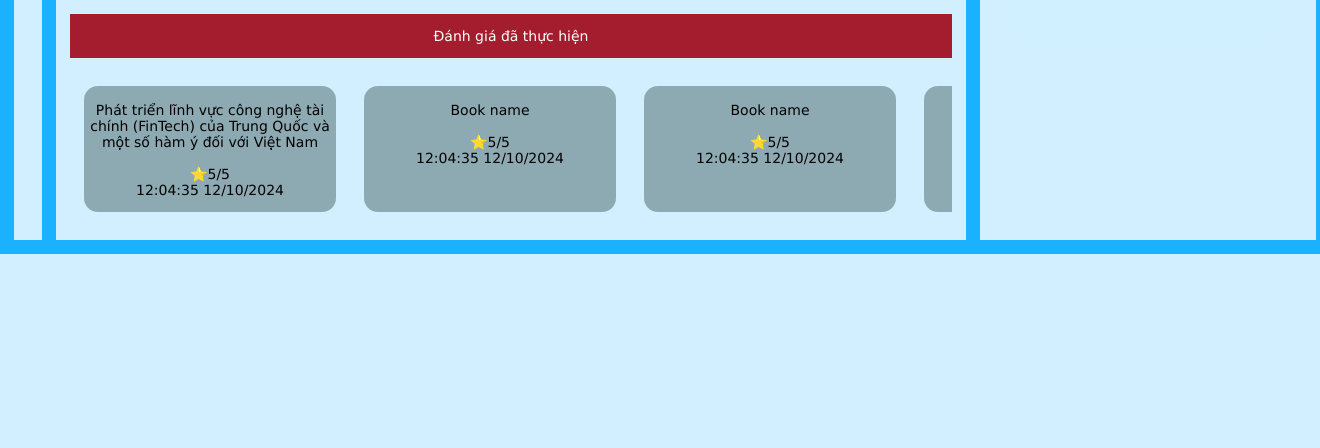
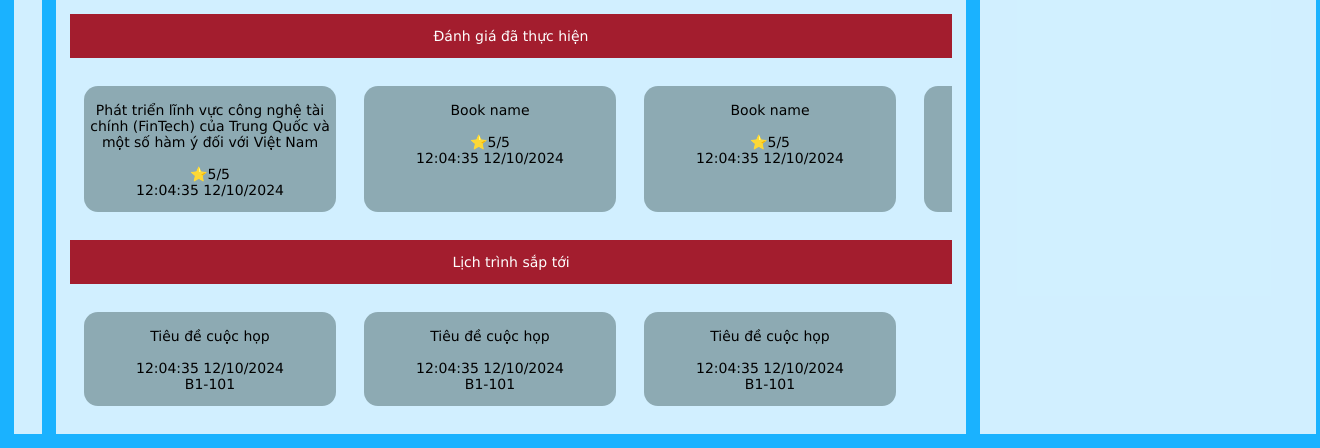
Before and after one commit to hkgkhanh/HUSTLib, a Flask app: page /profile_temp_page in a window 1320 px wide. Shown: the part 1483-1931 px from the top of the page. Before the commit the page ends 1737 px from the top, so only its background shows below. Run offline with Flask 3, Linux system fonts and the light colour scheme; some libraries are stand-ins or nearby versions; some web fonts are replaced.

Commit message:
update group.html

```diff
--- a/static/css/style.css
+++ b/static/css/style.css
@@ -211,7 +211,7 @@ button {
   font-weight: bold;
 }
 
-.book_info-same_authors, .book_info-same_categories, .booklist, .ratelist {
+.book_info-same_authors, .book_info-same_categories, .booklist, .ratelist, .meetinglist {
   /*  background-color: rgba(255, 255, 255, 0.8);*/
   background: none;
   text-align: left;
@@ -219,20 +219,20 @@ button {
   overflow: auto;
  }
 
-.book_info-same_authors_header, .book_info-same_categories_header, .booklist_header, .ratelist_header {
+.book_info-same_authors_header, .book_info-same_categories_header, .booklist_header, .ratelist_header , .meetinglist_header{
   /*  background-color: rgba(255, 255, 255, 0.8);*/
   background: none;
   text-align: center;
  }
 
-.book_info-same_authors_header > p, .book_info-same_categories_header > p, .booklist_header > p, .ratelist_header > p {
+.book_info-same_authors_header > p, .book_info-same_categories_header > p, .booklist_header > p, .ratelist_header > p, .meetinglist_header > p {
   padding: 1em;
   text-align: center;
   background-color: #A31D2E;
   color: #FEFEFE;
  }
 
- .list-book, .list-rate
+ .list-book, .list-rate, .list-meeting
 {
   display: inline-flex;
   flex-wrap: nowrap;
@@ -253,7 +253,7 @@ button {
   overflow: hidden;
 }
 
-.list-rate a {
+.list-rate a, .list-meeting a {
   width: 18em;
   height: auto;
   margin: 1em;
--- a/templates/profile_temp.html
+++ b/templates/profile_temp.html
@@ -157,6 +157,31 @@
                     </div>
                 </div>
             </div>
+            <div class="main-subdiv">
+                <div class="meetinglist_header"><p>Lịch trình sắp tới</p></div>
+                <div class="meetinglist">
+                    <div class="list-meeting">
+                        <a href="index.html">
+                            <br>
+                            <div>Tiêu đề cuộc họp</div><br>
+                            <div>12:04:35 12/10/2024</div>
+                            <div>B1-101</div>
+                        </a>
+                        <a href="index.html">
+                            <br>
+                            <div>Tiêu đề cuộc họp</div><br>
+                            <div>12:04:35 12/10/2024</div>
+                            <div>B1-101</div>
+                        </a>
+                        <a href="index.html">
+                            <br>
+                            <div>Tiêu đề cuộc họp</div><br>
+                            <div>12:04:35 12/10/2024</div>
+                            <div>B1-101</div>
+                        </a>
+                    </div>
+                </div>
+            </div>
         </div>
         <div class="right"></div>
     </div>
```
